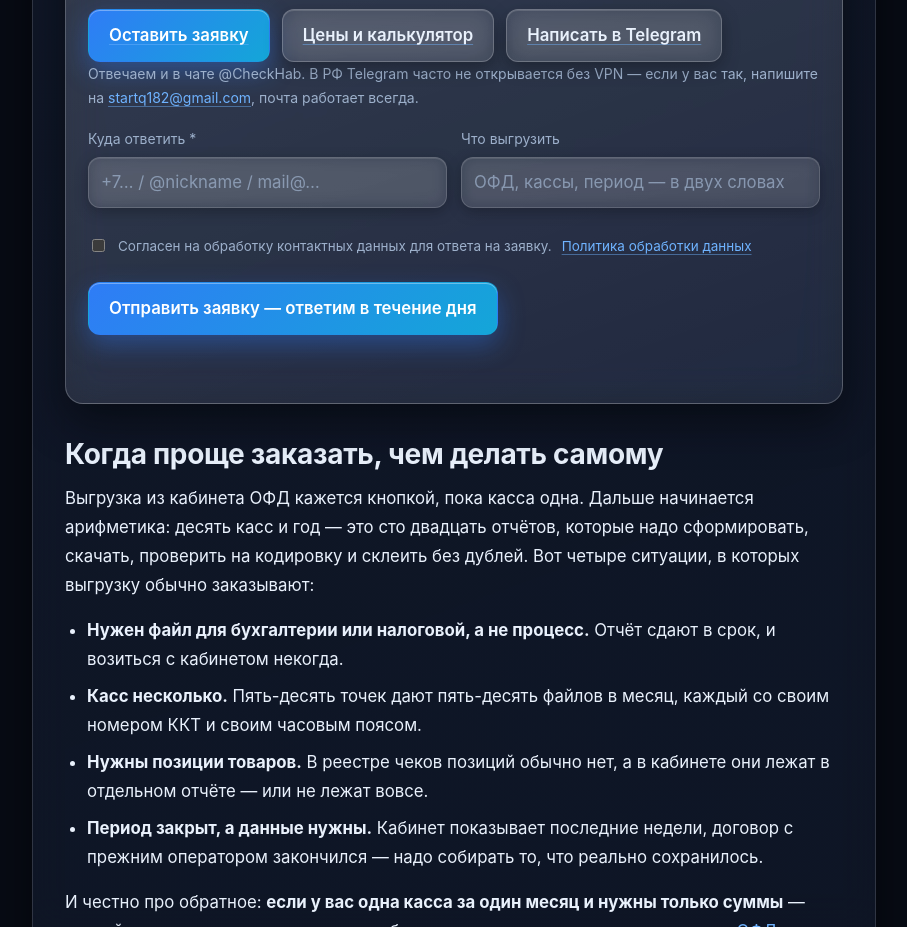
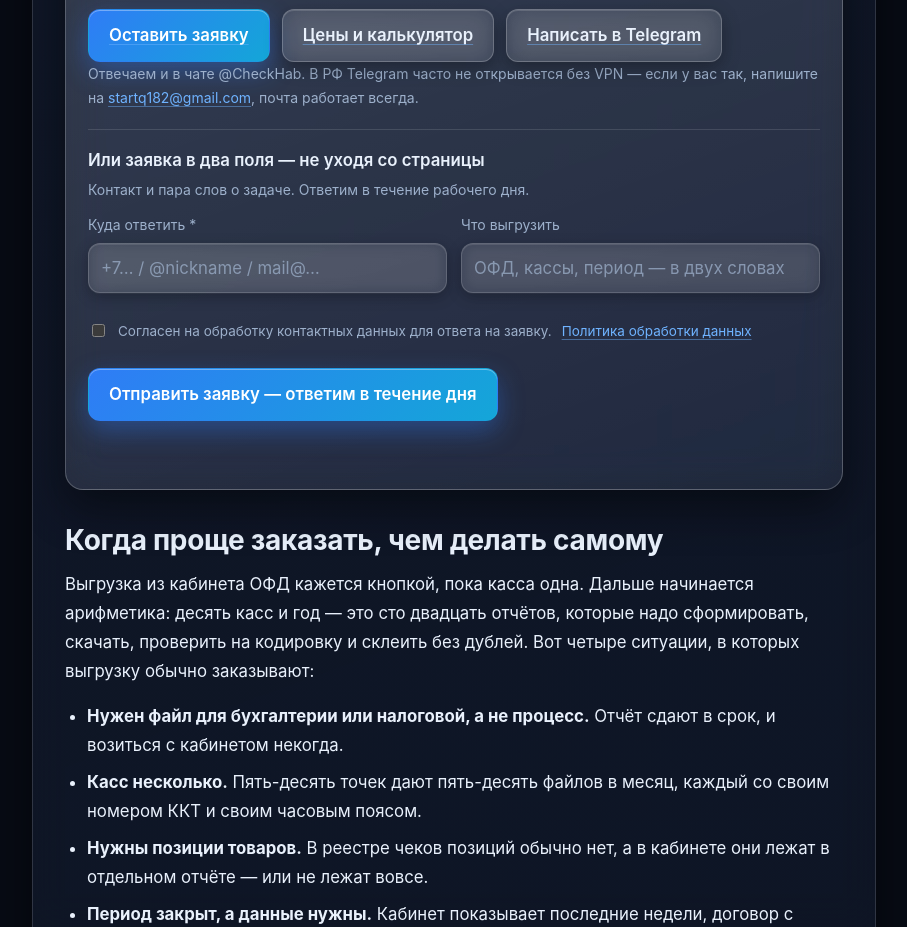
Before and after one commit to irek98/chekhub-site, a plain HTML site: page articles/zakazat-vygruzku-chekov-iz-ofd.html in a window 1280 px wide. Shown: the part 1120-2047 px from the top of the page, without its empty margins (40-947 px from the left). Drawn offline with Linux system fonts and the light colour scheme.

Commit message:
Статья: у быстрой заявки свой подзаголовок и разделитель, чтобы блок читался после кнопок

```diff
--- a/articles/zakazat-vygruzku-chekov-iz-ofd.html
+++ b/articles/zakazat-vygruzku-chekov-iz-ofd.html
@@ -142,7 +142,10 @@
           </div>
 
           <!-- quick-lead-form -->
-          <form class="lead-form" id="quick-lead-article" name="quick-zayavka" style="margin-top:16px">
+          <div style="margin-top:18px;padding-top:16px;border-top:1px solid var(--line)">
+          <p style="margin:0 0 4px;font-weight:600">Или заявка в два поля — не уходя со страницы</p>
+          <p class="small muted" style="margin:0 0 10px">Контакт и пара слов о задаче. Ответим в течение рабочего дня.</p>
+          <form class="lead-form" id="quick-lead-article" name="quick-zayavka">
             <input type="hidden" name="source" value="article-zakaz">
             <p class="form-hp" aria-hidden="true"><label>Не заполняйте это поле <input name="bot-field" tabindex="-1" autocomplete="off"></label></p>
             <div class="form-grid">
@@ -161,6 +164,7 @@
             </div>
             <p class="form-status" role="status"></p>
           </form>
+          </div>
         </div>
 
         <h2>Когда проще заказать, чем делать самому</h2>
```
